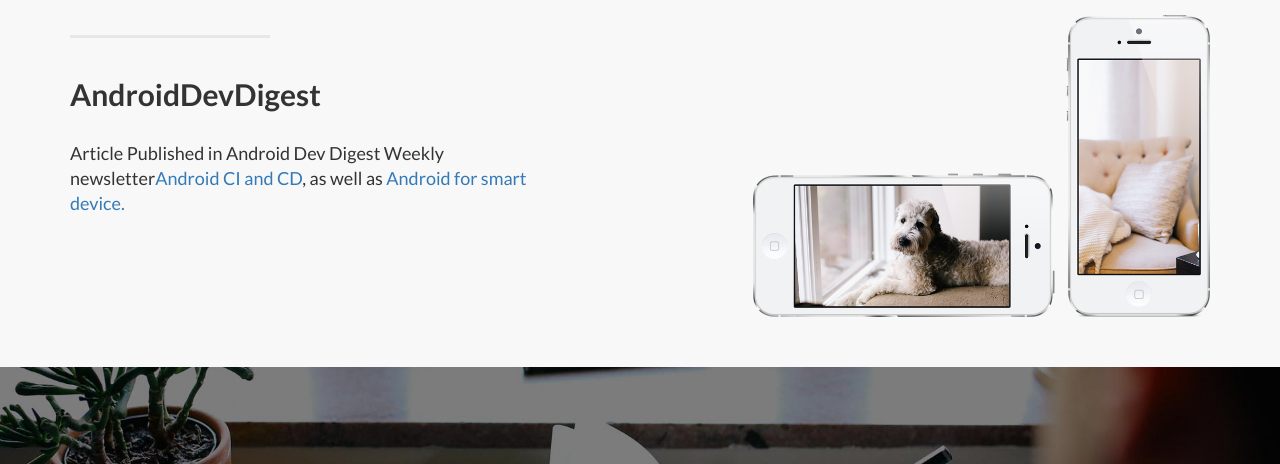
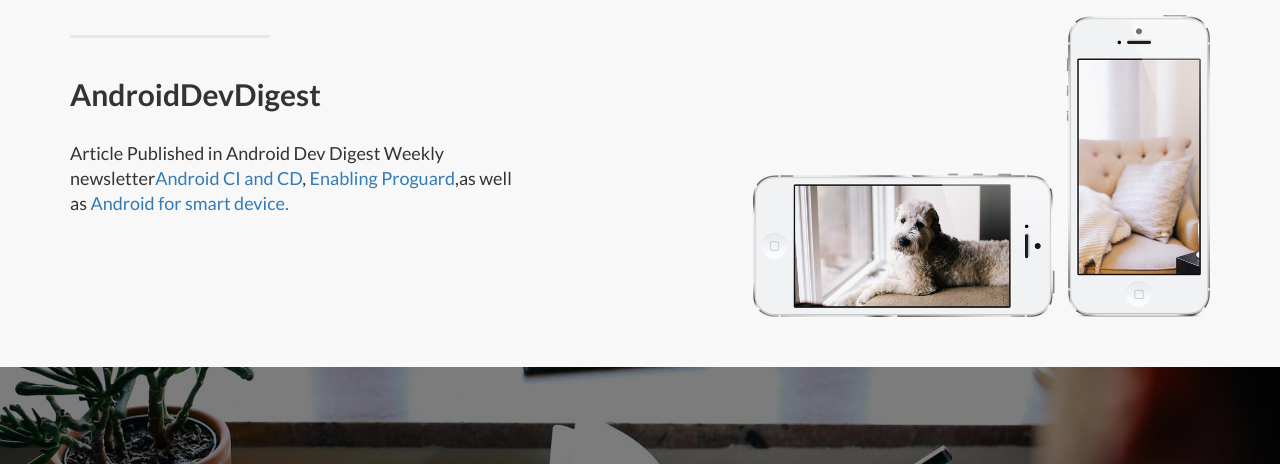
Before and after one commit to maheshwarLigade/maheshwarLigade.github.io, a plain HTML site: page index.html in a window 1280 px wide. Shown: the part 1751-2215 px from the top of the page. Drawn offline with Linux system fonts and the light colour scheme; files whose address does not match are found by name.

Commit message:
new article link was updated

```diff
--- a/index.html
+++ b/index.html
@@ -167,7 +167,7 @@
                     <hr class="section-heading-spacer">
                     <div class="clearfix"></div>
                     <h2 class="section-heading">AndroidDevDigest</h2>
-                    <p class="lead">Article Published in Android Dev Digest Weekly newsletter<a target="_blank" href="https://www.androiddevdigest.com/digest-122/">Android CI and CD</a>, as well as <a target="_blank" href="https://www.androiddevdigest.com/digest-123/">Android for smart device.</a></p>
+                    <p class="lead">Article Published in Android Dev Digest Weekly newsletter<a target="_blank" href="https://www.androiddevdigest.com/digest-122/">Android CI and CD</a>, <a target="_blank" href="https://www.androiddevdigest.com/digest-130/">Enabling Proguard</a>,as well as <a target="_blank" href="https://www.androiddevdigest.com/digest-123/">Android for smart device.</a></p>
                 </div>
                 <div class="col-lg-5 col-lg-offset-2 col-sm-6">
                     <img class="img-responsive" src="/img/phones.png" alt="">
```
